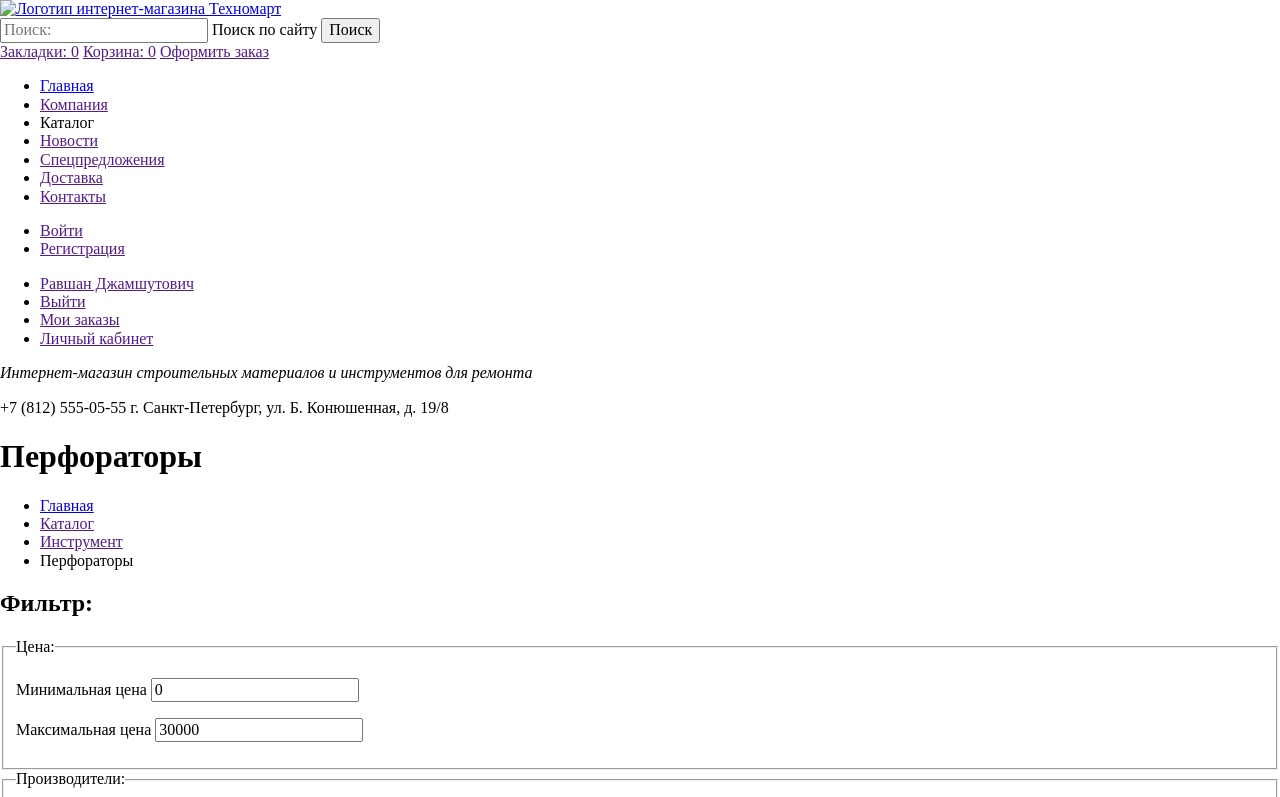
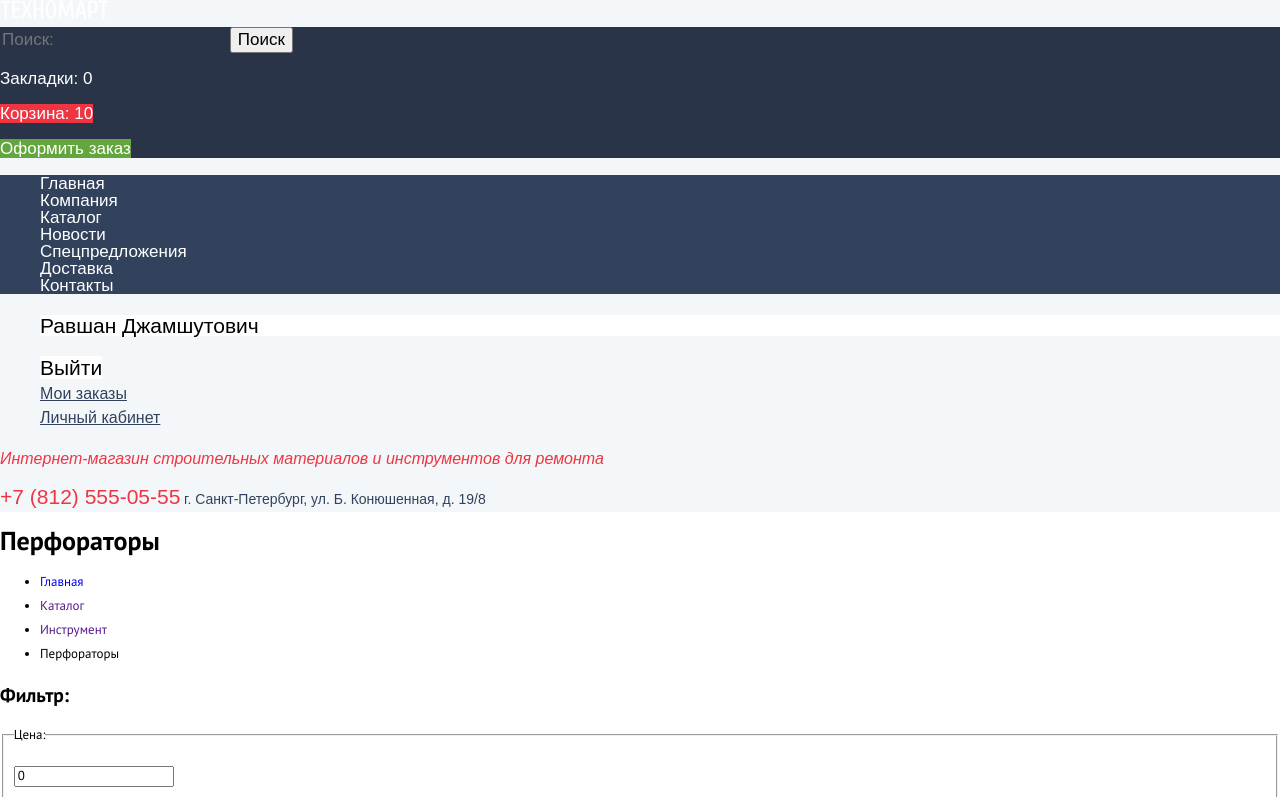
Before and after one commit to randomrationalizer/407511-technomart-27, a plain HTML site: page catalog.html in a window 1280 px wide. Shown: the top 797 px of the page. Drawn offline with Linux system fonts and the light colour scheme; a web font is replaced by a local one.

Commit message:
Добавляет базовую стилизацию шапки и футера

```diff
--- a/catalog.html
+++ b/catalog.html
@@ -9,22 +9,26 @@
     <link href="css/srtyle.css" rel="stylesheet">
   </head>
   <body>
-    <header>
-      <nav>
-        <div>
-          <a href="index.html"><img src="logo.jpg" width="220" height="47" alt="Логотип интернет-магазина Техномарт"></a>
-          <div>
-            <form action="https://echo.htmlacademy.ru" method="get" role="search">
+    <header class="main-header">
+      <nav class="main-navigation">
+        <a class="main-header-logo" href="index.html"><img src="img/logo.svg" width="109" height="19" alt="Логотип интернет-магазина Техномарт"></a>
+        <div class="site-functions">
+          <form class="site-search" action="https://echo.htmlacademy.ru" method="get" role="search">
             <input type="search" id="search" name="query" placeholder="Поиск:">
-              <label for="search">Поиск по сайту</label>
+            <label class="visually-hidden" for="search">Поиск по сайту</label>
             <button type="submit">Поиск</button>
           </form>
+          <p>
+            <a class="favorites-link" href="">Закладки: <span>0</span></a>
+          </p>
+          <p>
+            <a class="cart-link cart-not-empty" href="">Корзина: <span>10</span></a>
+          </p>
+          <p>
+            <a class="order-link" href="">Оформить заказ</a>
+          </p>
         </div>
-          <a href="">Закладки: <span>0</span></a>
-          <a href="">Корзина: <span>0</span></a>
-          <a href="">Оформить заказ</a>
-        </div>
-        <ul>
+        <ul class="site-navigation">
           <li><a href="index.html">Главная</a></li>
           <li><a href="">Компания</a></li>
           <li><a>Каталог</a></li>
@@ -33,25 +37,25 @@
           <li><a href="">Доставка</a></li>
           <li><a href="">Контакты</a></li>
         </ul>
-        <ul class="visually-hidden">
-          <li><a href="">Войти</a></li>
-          <li><a href="">Регистрация</a></li>
+        <ul class="user-navigation logged-out visually-hidden">
+          <li><a class="login-link" href="">Войти</a></li>
+          <li><a class="registration-link" href="">Регистрация</a></li>
         </ul>
-        <ul>
-          <li><a href="">Равшан Джамшутович</a></li>
-          <li><a href="">Выйти</a></li>
-          <li><a href="">Мои заказы</a></li>
-          <li><a href="">Личный кабинет</a></li>
+        <ul class="user-navigation logged-in">
+          <li><p class="user-name">Равшан Джамшутович</p></li>
+          <li><a class="logout-link" href="">Выйти</a></li>
+          <li><a class="user-orders-link" href="">Мои заказы</a></li>
+          <li><a class="user-profile-link" href="">Личный кабинет</a></li>
         </ul>
       </nav>
-      <p>
+      <p class="main-header-message">
         <i>Интернет-магазин
           строительных материалов
           и инструментов для ремонта</i>
       </p>
-      <p>
-        <span>+7 (812) 555-05-55</span>
-        <span>г. Санкт-Петербург, ул. Б. Конюшенная, д. 19/8</span>
+      <p class="main-header-contacts">
+        <span class="phone">+7 (812) 555-05-55</span>
+        <span class="address">г. Санкт-Петербург, ул. Б. Конюшенная, д. 19/8</span>
       </p>
     </header>
 
@@ -324,7 +328,7 @@
         </p>
       </section>
 
-      <section>
+      <section class="modal">
         <h2>Товар добавлен в корзину!</h2>
         <p>
           <a href="">Оформить заказ</a>
@@ -335,40 +339,44 @@
     </main>
 
 
-    <footer>
-      <a href="index.html"><img src="logo.jpg" width="220" height="47" alt="Логотип интернет-магазина Техномарт"></a>
-      <p>
-        <span>+7 (812) 555-05-55</span>
-        <span>г. Санкт-Петербург, ул. Б. Конюшенная, д. 19/8</span>
+    <footer class="main-footer">
+      <div class="footer-navigation-container">
+        <a class="footer-logo" href="index.html"><img src="img/logo.svg" width="138" height="23" alt="Логотип интернет-магазина Техномарт"></a>
+        <p class="footer-contacts">
+          <span class="phone">+7 (812) 555-05-55</span>
+          <span class="address">г. Санкт-Петербург, ул. Б. Конюшенная, д. 19/8</span>
         </p>
-      <ul>
+        <ul class="footer-navigation">
           <li><a href="">Компания</a></li>
           <li><a href="">Новости</a></li>
           <li><a>Каталог</a></li>
           <li><a href="">Доставка</a></li>
           <li><a href="">Контакты</a></li>
         </ul>
-      <ul>
+        <ul class="footer-sectons-list">
           <li><a href="">Материалы</a></li>
           <li><a href="">Техника</a></li>
           <li><a href="">Инструмент</a></li>
           <li><a href="">Спецпредложения</a></li>
         </ul>
-      <p>
+      </div>
+      <div class="footer-copyrights-container">
+        <p class="footer-copyright">
           © 2010–2019 Компания «Техномарт»
           Все права защищены
         </p>
-      <ul>
-        <li><a href="https://vk.com">Вконтакте</a></li>
-        <li><a href="https://www.facebook.com/">Фейсбук</a></li>
-        <li><a href="https://instagram.com">Инстаграм</a></li>
+        <ul class="footer-social">
+          <li><a class="social-button" href="https://vk.com">Вконтакте</a></li>
+          <li><a class="social-button" href="https://www.facebook.com/">Фейсбук</a></li>
+          <li><a class="social-button" href="https://instagram.com">Инстаграм</a></li>
         </ul>
-      <p>
+        <p class="footer-feedback-link">
           Обратная связь: <a href="mailto:mail@htmlacademy.ru">mail@htmlacademy.ru</a>
         </p>
-      <p>
+        <p class="footer-developers">
           Разработано — <a href="https://htmlacademy.ru/intensive/htmlcss">htmlacademy.ru</a>
         </p>
+      </div>
     </footer>
   </body>
 </html>
--- a/css/srtyle.css
+++ b/css/srtyle.css
@@ -0,0 +1,268 @@
+html {
+  box-sizing: border-box;
+}
+
+*,
+*::before,
+*::after {
+  box-sizing: inherit;
+}
+
+body {
+  margin: 0;
+  padding: 0;
+
+  font-family: "PT Sans", "Arial", sans-serif;
+  font-size: 13px;
+  line-height: 24px;
+  font-weight: 400;
+  color: #000000;
+
+  background-color: #ffffff;
+}
+
+a {
+  text-decoration: none;
+}
+
+.visually-hidden {
+  position: absolute;
+  width: 1px;
+  height: 1px;
+  margin: -1px;
+  border: 0;
+  padding: 0;
+  clip: rect(0 0 0 0);
+  overflow: hidden;
+}
+
+.modal {
+  display: none;
+}
+
+.main-header {
+  font-family: "Cuprum", "Arial", sans-serif;
+  background-color: #f4f7f9;
+}
+
+.site-navigation,
+.user-navigation {
+  list-style: none;
+}
+
+.site-navigation {
+  font-size: 17px;
+  line-height: 17px;
+  color: #ffffff;
+
+  background-color: #32425c;
+}
+
+.site-functions {
+  font-size: 17px;
+  line-height: 18px;
+  color: #ffffff;
+
+  background-color: #293449;
+}
+
+.site-navigation a,
+.site-functions a {
+  color: #ffffff;
+}
+
+.site-navigation a:hover,
+.site-navigation a:focus {
+  background-color: #293449;
+}
+
+.site-navigation a:active {
+  color: rgba(255, 255, 255, 0.5);
+
+  background-color: #1d2739;
+}
+
+.site-functions a:hover,
+.site-functions a:focus {
+  background-color: #212a3a;
+}
+
+.site-functions a:active {
+  color: rgba(255, 255, 255, 0.6);
+
+  background-color: #161d29;
+}
+
+.site-functions .order-link {
+  background-color: #63a63e;
+}
+
+.site-functions .order-link:hover,
+.site-functions .order-link:focus {
+  background-color: #5fbb2d;
+}
+
+.site-functions .order-link:active {
+  color: rgba(255, 255, 255, 0.5);
+
+  background-color: #518534;
+}
+
+.site-search input {
+  color: #ffffff;
+
+  background-color: #293449;
+  border: none;
+}
+
+.site-search input:hover {
+  background-color: #212a3a;
+}
+
+.site-search input:focus,
+.site-search input:active {
+  color: #000000;
+
+  background-color: #ffffff;
+}
+
+.user-navigation a {
+  font-size: 21px;
+  line-height: 21px;
+  color: #000000;
+
+  background-color: #ffffff;
+}
+
+.user-navigation a:hover,
+.user-navigation a:focus {
+  color: #ee3643;
+}
+
+.user-navigation a:active {
+  color: rgba(0, 0, 0, 0.3);
+}
+
+.cart-not-empty {
+  background-color: #ee3643;
+}
+
+.user-navigation .user-name {
+  font-size: 21px;
+  line-height: 21px;
+  color: #000000;
+
+  background-color: #ffffff;
+}
+
+.user-navigation .user-name:active {
+  color: rgba(0, 0, 0, 0.3);
+}
+
+.user-navigation .user-orders-link,
+.user-navigation .user-profile-link {
+  font-size: 16px;
+  line-height: 18px;
+  color: #32425c;
+  text-decoration: underline;
+
+  background-color: transparent;
+}
+
+.user-navigation .user-orders-link:active,
+.user-navigation .user-profile-link:active {
+  color: rgba(50, 66, 92, 0.3);
+}
+
+.main-header-message {
+  font-size: 16px;
+  line-height: 23px;
+  font-style: italic;
+  color: #ee3643;
+}
+
+.main-header-contacts .phone {
+  font-size: 21px;
+  line-height: 21px;
+  color: #ee3643;
+}
+
+.main-header-contacts .address {
+  font-size: 14px;
+  line-height: 24px;
+  color: #32425c;
+}
+
+.main-footer {
+  font-family: "Cuprum", "Arial", sans-serif;
+  font-size: 18px;
+  line-height: 24px;
+  color: #f1f5f7;
+
+  background-color: #32425c;
+}
+
+.footer-contacts {
+  color: #f3f7f9;
+}
+
+.footer-navigation,
+.footer-sectons-list,
+.footer-social {
+  list-style: none;
+}
+
+.footer-navigation a {
+  color: #f1f5f7;
+}
+
+.footer-sectons-list a {
+  color: #ffd180;
+}
+
+.footer-navigation a:hover,
+.footer-navigation a:focus,
+.footer-sectons-list a:hover,
+.footer-sectons-list a:focus {
+  text-decoration: underline;
+}
+
+.footer-navigation a:active,
+.footer-sectons-list a:active {
+  text-decoration: none;
+  opacity: 0.5;
+}
+
+.footer-copyrights-container {
+  font-size: 16px;
+  line-height: 18px;
+  color: #ffffff;
+
+  background-color: #293449;
+}
+
+.footer-feedback-link a,
+.footer-developers a {
+  color: #ffd180;
+}
+
+.footer-feedback-link a:hover,
+.footer-feedback-link a:focus,
+.footer-developers a:hover,
+.footer-developers a:focus {
+  text-decoration: underline;
+}
+
+.footer-feedback-link a:active,
+.footer-developers a:active {
+  text-decoration: none;
+  color: #ee3643;
+}
+
+.footer-social {
+  list-style: none;
+}
+
+.social-button {
+  color: #ffffff;
+}
```
Also changed, not shown: index.html (+49 -41 lines). Lines whose indentation alone changed are shown as unchanged.
